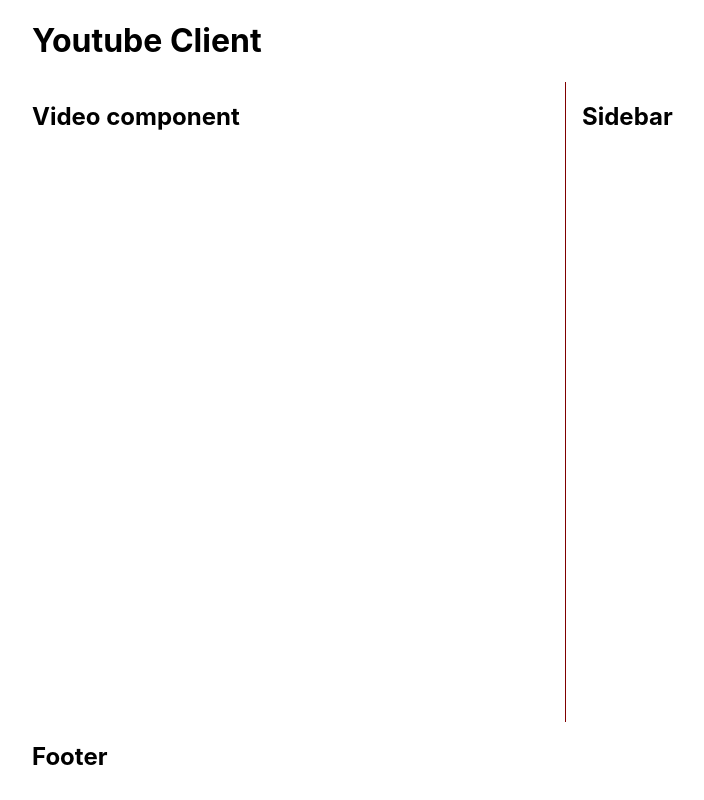
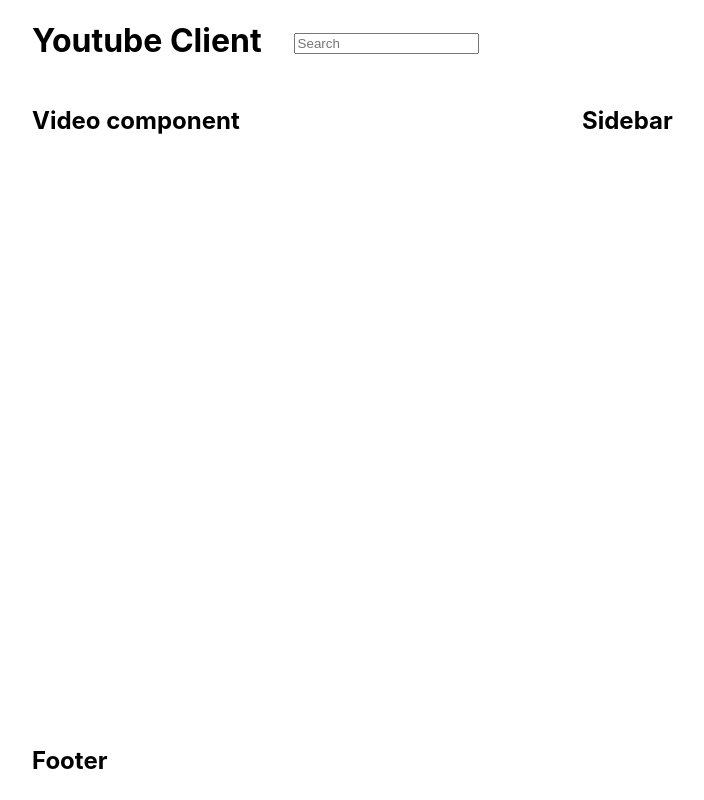
Before and after one commit to marcinostrouch/youtube-client, a React (Create React App) app: page / in a window 1280 px wide. Shown: the whole page, without its empty margins (233-937 px from the left). Built offline with nearby package versions, Linux system fonts and the light colour scheme.

Commit message:
Add Search

```diff
--- a/src/components/header/Header.js
+++ b/src/components/header/Header.js
@@ -1,9 +1,11 @@
 import React from "react";
 import * as headerStyles from "./header.module.scss";
+import { Search } from "../search/Search";
 
 const Header = () => (
   <div className={headerStyles.headerContainer}>
     <h1>Youtube Client</h1>
+    <Search />
   </div>
 );
 
--- a/src/components/header/header.module.scss
+++ b/src/components/header/header.module.scss
@@ -2,4 +2,7 @@
 
 .headerContainer {
   @extend .globalContainer;
+
+  display: flex;
+  justify-content: space-between;
 }
--- /dev/null
+++ b/src/components/search/Search.js
@@ -0,0 +1,25 @@
+import React, { useState } from "react";
+import * as searchStyles from "./search.module.scss";
+
+export const Search = () => {
+  const [searchTerm, setSearchTerm] = useState("");
+
+  const handleInputChange = e => {
+    e.preventDefault();
+
+    const searchTxt = e.target.value;
+    console.log("searchTxt ===", searchTxt);
+    setSearchTerm(searchTxt);
+  };
+
+  return (
+    <div className={searchStyles.searchContainer}>
+      <input
+        type="text"
+        placeholder="Search"
+        value={searchTerm}
+        onChange={e => handleInputChange(e)}
+      />
+    </div>
+  );
+};
--- /dev/null
+++ b/src/components/search/search.module.scss
@@ -0,0 +1,4 @@
+.searchContainer {
+  flex-grow: 3;
+  padding: 2rem;
+}
--- a/src/components/sidebar/sidebar.module.scss
+++ b/src/components/sidebar/sidebar.module.scss
@@ -1,5 +1,4 @@
 .sidebarContainer {
-  border-left: 1px solid maroon;
   padding-left: 1rem;
   min-width: 200px;
 }
```
Also changed, not shown: 1 other file (tests, documents, lock files or other folders).
